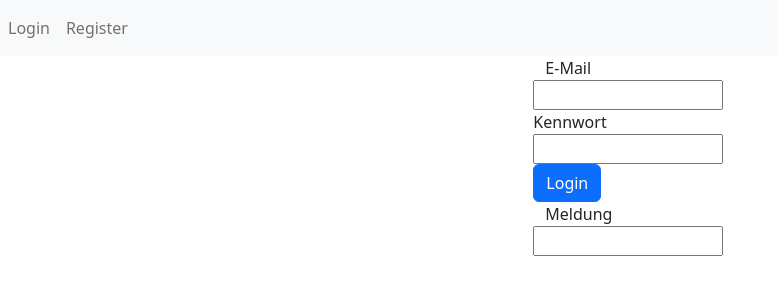
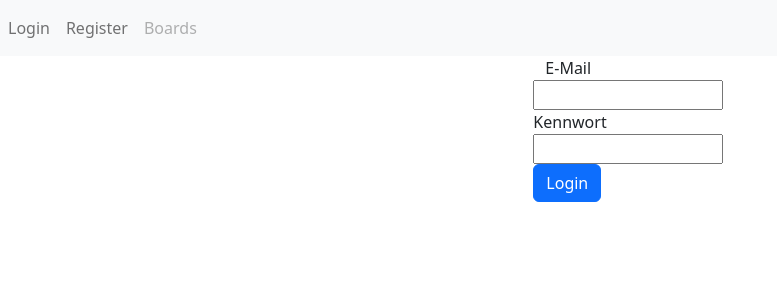
Before and after one commit to ibozorus/vue_frontend, a Vue app: page / in a window 1280 px wide. Shown: the top 300 px of the page, without its empty margins (0-777 px from the left). Built offline with nearby package versions, Linux system fonts and the light colour scheme.

Commit message:
Navigation zu Boards hinzugefügt

```diff
--- a/package.json
+++ b/package.json
@@ -11,7 +11,8 @@
     "@popperjs/core": "^2.11.7",
     "bootstrap": "^5.2.3",
     "bootstrap-vue": "^2.23.1",
-    "vue": "^3.2.47"
+    "vue": "^3.2.47",
+    "vue-sessionstorage": "^1.0.0"
   },
   "devDependencies": {
     "@vitejs/plugin-vue": "^4.0.0",
--- a/src/App.vue
+++ b/src/App.vue
@@ -2,12 +2,14 @@
 
 import Login from './components/LoginPage.vue'
 import Register from './components/RegisterPage.vue'
+import BoardsUebersicht from "@/components/BoardsUebersicht.vue";
 
 export default {
 
     components: {
         "login": Login,
-        "register": Register
+        "register": Register,
+        "boards": BoardsUebersicht
     },
     data() {
         return {
@@ -16,7 +18,11 @@ export default {
     },
     created() {
     },
-    methods: {}
+    methods: {
+        onClickChild (value) {
+            this.activeComp = value;
+        }
+    }
 }
 </script>
 <template>
@@ -30,10 +36,13 @@ export default {
             <li class="nav-item active">
                 <a class="nav-link" @click="activeComp = 'register'">Register <span class="sr-only"></span></a>
             </li>
+            <li class="nav-item active">
+                <a class="nav-link disabled" @click="activeComp = 'boards'">Boards <span class="sr-only"></span></a>
+            </li>
         </ul>
     </nav>
     <div>
-        <component :is="activeComp"></component>
+        <component @clicked="onClickChild" :is="activeComp"></component>
     </div>
 </template>
 <style>
--- /dev/null
+++ b/src/components/BoardsUebersicht.vue
@@ -0,0 +1,23 @@
+<script>
+
+
+export default {
+
+    components: {
+    },
+    data() {
+        return {
+        }
+    },
+    created() {
+    },
+    methods: {}
+}
+</script>
+<template>
+  <div>
+      ZORT
+  </div>
+</template>
+<style>
+</style>
--- a/src/components/LoginPage.vue
+++ b/src/components/LoginPage.vue
@@ -10,6 +10,10 @@ export default {
     created() {
     },
     methods: {
+        changeToBoard() {
+            this.$emit('clicked', 'boards')
+        }
+        ,
         async login(e) {
             e.preventDefault();
             console.log("E-Mail: " + this.email);
@@ -29,6 +33,9 @@ export default {
                 res.json().then((data) => {
                     console.log(data);
                     this.setMeldung(data);
+                    if(data === true) {
+                        this.changeToBoard();
+                    }
                 })
             })
         },
@@ -37,11 +44,12 @@ export default {
             console.log("Kennwort: " + this.kennwort);
         },
         setMeldung(isSuccess) {
-            if (isSuccess === true){
-                this.meldung = "Erfolgreich!"
-            }
-            else {
-                this.meldung = "Fehlgeschlagen!"
+            if (isSuccess === true) {
+                this.meldung = "Erfolgreich!";
+                alert("Erfolgreich!");
+            } else {
+                this.meldung = "Fehlgeschlagen!";
+                alert("Fehlgeschlagen!");
             }
         }
     }
@@ -66,12 +74,13 @@ export default {
                 <button @click="login($event)" class="btn btn-primary">Login</button>
             </div>
         </div>
-        <div class="row col-12 align-self-center">
-            <div class="row col-2 align-self-center offset-5">
-                <label class="col-12" for="meldung">Meldung</label>
-                <input class="col-12" v-model="this.meldung"  type="text" name="meldung" >
-            </div>
-        </div>
-    </form><div class="row col-12 align-self-center">
-</div>
+        <!--        <div class="row col-12 align-self-center">-->
+        <!--            <div class="row col-2 align-self-center offset-5">-->
+        <!--                <label class="col-12" for="meldung">Meldung</label>-->
+        <!--                <input class="col-12" v-model="this.meldung"  type="text" name="meldung" >-->
+        <!--            </div>-->
+        <!--        </div>-->
+    </form>
+    <div class="row col-12 align-self-center">
+    </div>
 </template>
```
Also changed, not shown: 1 other file (tests, documents, lock files or other folders).
